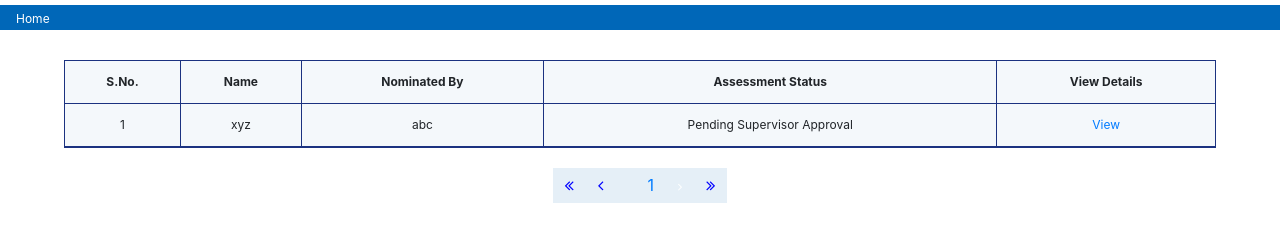
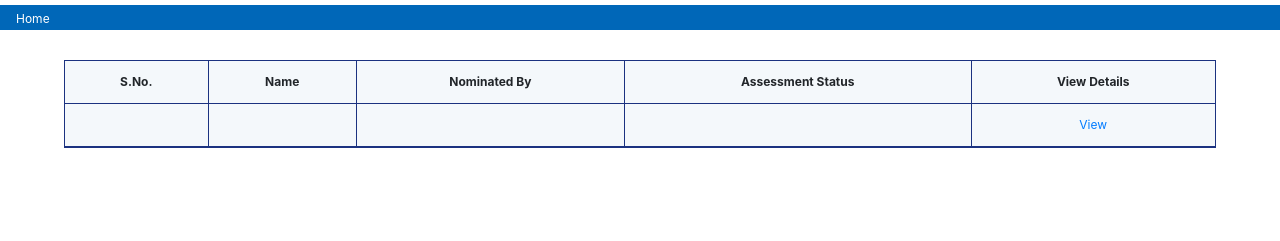
Before and after one commit to malvavivek/HiringTeam, a website built with webpack: page index.html in a window 1280 px wide. Shown: the part 83-324 px from the top of the page. Built offline with nearby package versions, Linux system fonts and the light colour scheme; files whose address does not match are found by name.

Commit message:
rendering modified

```diff
--- a/index.html
+++ b/index.html
@@ -82,10 +82,10 @@
             </thead>
             <tbody>
                 <tr class="nominee-details">
-                    <td class="serial-no">1</td>
-                    <td class="nominee-name">xyz</td>
-                    <td class="nominated-by">abc</td>
-                    <td class="assessment-status">Pending Supervisor Approval</td>
+                    <td class="serial-no"></td>
+                    <td class="nominee-name"></td>
+                    <td class="nominated-by"></td>
+                    <td class="assessment-status"></td>
                     <td class="view-details">
                         <a href="#">View</a>
                     </td>
--- a/src/control-panel.js
+++ b/src/control-panel.js
@@ -4,29 +4,8 @@ import {
 } from './flux';
 
 const controlPanelDispatcher = new Dispatcher();
-// export const getNominee = `GET_NOMINEE`;
 
-// const getNomineeAction = (nominee) => {
-//     return {
-//         'type': VIEW_NOMINEE,
-//         "value": nominee,
-//     }
-// }
 $(function () {
-
-    $("#countTable").dataTable({
-        "bPaginate": true,
-        "bInfo": false,
-        "bFilter": false,
-        "bLengthChange": false,
-        "bSort": false,
-        "sPaginationType": "full_numbers"
-    });
-
-    $('.first').text('').append('<i class="fa fa-angle-double-left" aria-hidden="true"></i>');
-    $('.previous').text('').append('<i class="fa fa-angle-left" aria-hidden="true"></i>');
-    $('.next').text('').append('<i class="fa fa-angle-right" aria-hidden="true"></i>');
-    $('.last').text('').append('<i class="fa fa-angle-double-right" aria-hidden="true"></i>');
 
     class getNomineeStore extends Store {
 
@@ -42,17 +21,22 @@ $(function () {
             });
         }
 
-        // __onDispatch(action) {
-        //     switch (action.type) {
-        //         case VIEW_NOMINEE:
-        //             this.__state = action.value;
-
-        //     }
-        // }
-
-
     }
     const render = (state) => {
+        $("#countTable").dataTable({
+            "bPaginate": true,
+            "bInfo": false,
+            "bFilter": false,
+            "bLengthChange": false,
+            "bSort": false,
+            "sPaginationType": "full_numbers",
+            "pageLength": 5
+        });
+
+        $('.first').text('').append('<i class="fa fa-angle-double-left" aria-hidden="true"></i>');
+        $('.previous').text('').append('<i class="fa fa-angle-left" aria-hidden="true"></i>');
+        $('.next').text('').append('<i class="fa fa-angle-right" aria-hidden="true"></i>');
+        $('.last').text('').append('<i class="fa fa-angle-double-right" aria-hidden="true"></i>');
         const template = $('.nominee-details');
         $('.nominee-details').remove();
         let i = 1;
@@ -63,81 +47,11 @@ $(function () {
             nomineeRow.find('.nominated-by').html(nominee.nominatedBy);
             nomineeRow.find('.assessment-status').html(nominee.status);
             nomineeRow.appendTo('.nominee-table');
-            $('.odd').hide();
         });
     };
     const nomineeStore = new getNomineeStore(controlPanelDispatcher);
-    // nomineeStore.addListener((state) => {
-    //     console.log('render');
-    //     render(state);
-    // });
-    nomineeStore.getInitialState('nominee',render);
+    nomineeStore.getInitialState((nominee) => {
+        render(nominee);
+    });
 
-
-    // nomineeStore.nomineeDetails();
 })
-// export const UPDATE_USERNAME = `UPDATE_USERNAME`;
-// export const UPDATE_FONT_SIZE_PREFERENCE = `UPDATE_FONT_SIZE_PREFERENCE`;
-
-// const userNameUpdateAction = (name)=>{
-//     return {
-//         type: UPDATE_USERNAME,
-//         value: name
-//     }
-// };
-
-// const fontSizePreferenceUpdateAction = (size)=>{
-//     return {
-//         type: UPDATE_FONT_SIZE_PREFERENCE,
-//         value: size
-//     }
-// };
-
-// document.forms.fontSizeForm.fontSize.forEach(element=>{
-//     element.addEventListener("change",({target})=>{
-//         controlPanelDispatcher.dispatch(fontSizePreferenceUpdateAction(target.value));
-//     })
-// });
-
-// document.getElementById(`userNameInput`).addEventListener("input",({target})=>{
-//     const name = target.value;
-//     controlPanelDispatcher.dispatch(userNameUpdateAction(name));
-// });
-
-// class UserPrefsStore extends Store {
-//     getInitialState() {
-//         return localStorage[`preferences`] ? JSON.parse(localStorage[`preferences`]) : {
-//             userName: "Jim",
-//             fontSize: "small"
-//         };
-//     }
-//     __onDispatch(action){
-//         switch(action.type) {
-//             case UPDATE_USERNAME:
-//                 this.__state.userName = action.value;
-//                 this.__emitChange();
-//                 break;
-//             case UPDATE_FONT_SIZE_PREFERENCE:
-//                 this.__state.fontSize = action.value;
-//                 this.__emitChange();
-//                 break;
-//         }
-//     }
-//     getUserPreferences(){
-//         return this.__state;
-//     }
-// }
-
-// const userPrefsStore = new UserPrefsStore(controlPanelDispatcher);
-
-// userPrefsStore.addListener((state)=>{
-//     console.info(`Updated Store`,state);
-//     render(state);
-//     localStorage[`preferences`] = JSON.stringify(state);
-// });
-
-// const render = ({userName,fontSize})=>{
-//     document.getElementById("userName").innerText = userName;
-//     document.getElementsByClassName("container")[0].style.fontSize = fontSize === "small" ? "16px" : "24px";
-//     document.forms.fontSizeForm.fontSize.value = fontSize;
-// }
--- a/src/flux/Store.js
+++ b/src/flux/Store.js
@@ -1,7 +1,7 @@
 export class Store {
     constructor(dispatcher){
         this.__listeners = [];
-        // this.__state = this.getInitialState();
+        this.__state = this.getInitialState();
         dispatcher.register(this.__onDispatch.bind(this));
     }
     getInitialState(){
```
